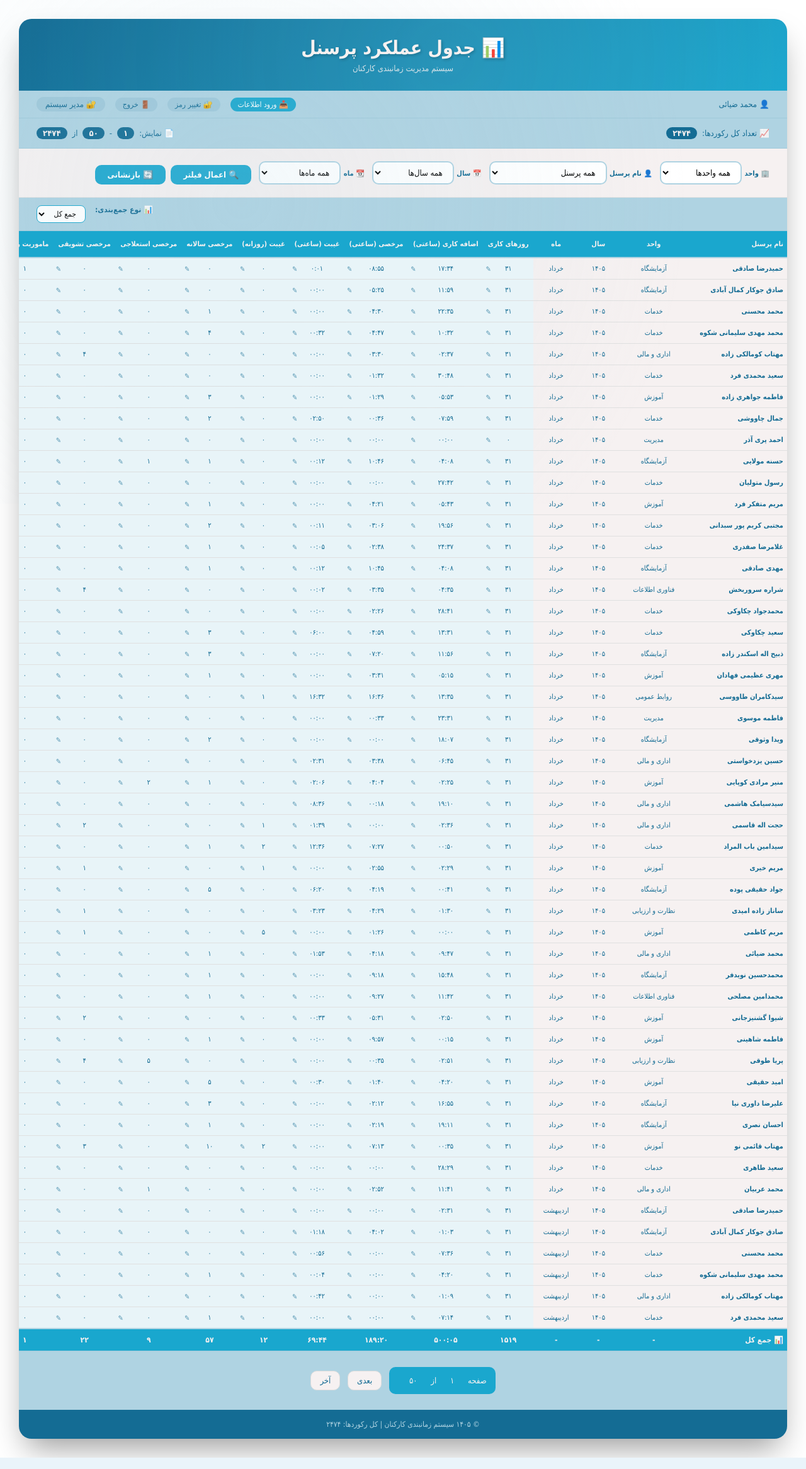
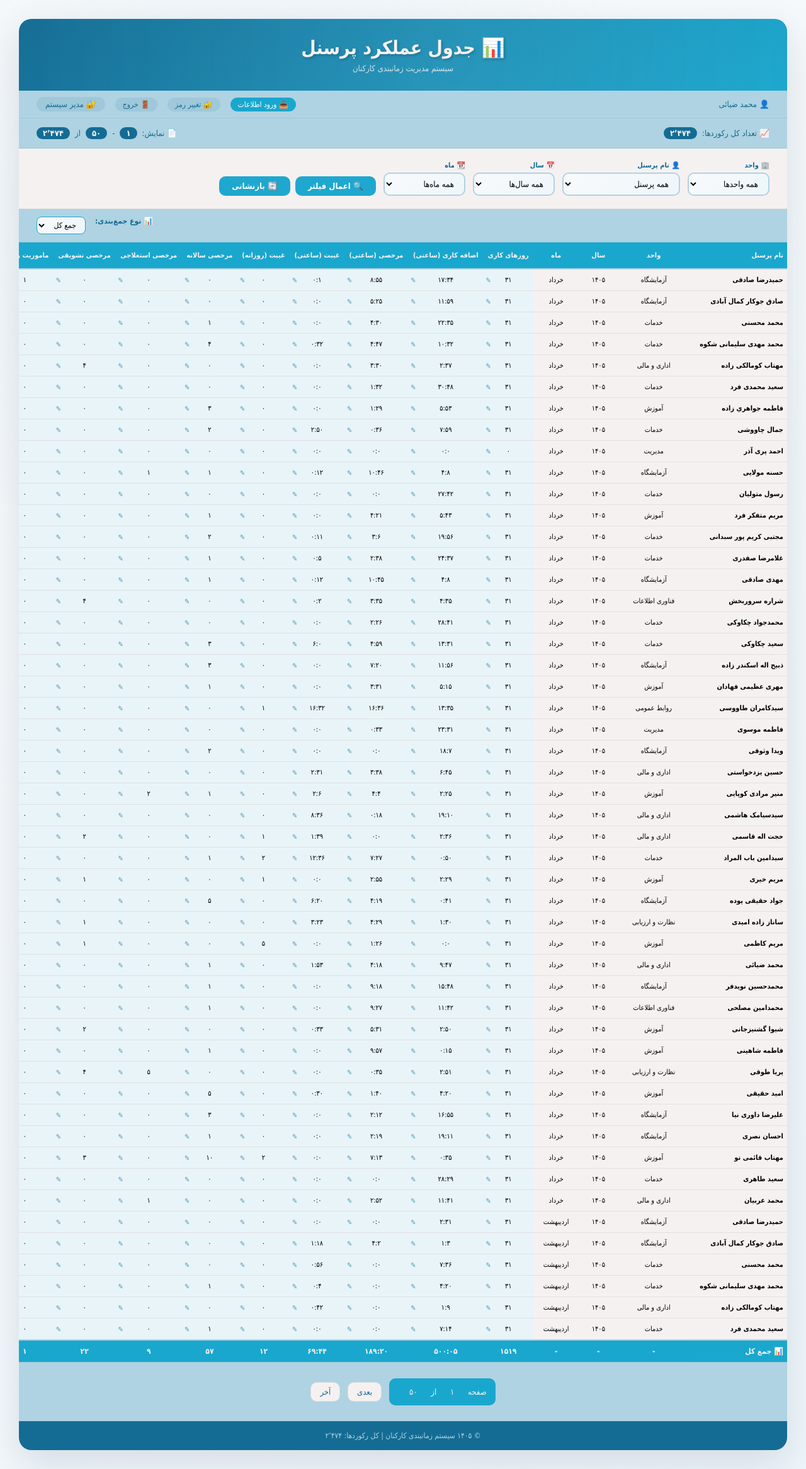
Before and after one commit to Germanzia/timetable-api, a Django app: page /dashboard/ in a window 1280 px wide. Shown: the whole page at 63% size. Run offline with Django 5.2, Linux system fonts and the light colour scheme; a user stored in the database is signed in; data comes from the database, SQL or seed files in the repository; both versions use the stored data as it was after the commit; parts of the project's set-up code (start-up, migrations or seed data) failed here and were passed over; some web fonts are replaced.

Commit message:
Still Updating

```diff
--- a/timetables/templates/performance_table_fa.html
+++ b/timetables/templates/performance_table_fa.html
@@ -18,7 +18,7 @@
 
         body {
             font-family: 'Vazir', 'BMitra', 'BYekan', 'Tahoma', 'Segoe UI', sans-serif;
-            background: white;
+            background: linear-gradient(135deg,#f8fafc 0%,#eef6fb 100%);
             min-height: 100vh;
             padding: 30px;
             position: relative;
@@ -58,7 +58,7 @@
             margin: 0 auto;
             background: #F6F1F1;
             border-radius: 20px;
-            box-shadow: 0 25px 50px -12px rgba(0, 0, 0, 0.4);
+            box-shadow: 0 20px 60px rgba(15,23,42,.12); backdrop-filter: blur(12px);
             overflow: hidden;
         }
 
@@ -185,6 +185,11 @@
             align-items: flex-end;
         }
 
+        .filter-group {
+            display: flex;
+            flex-direction: column;
+        }
+
         .filter-group label {
             font-size: 11px;
             color: #146C94;
@@ -199,7 +204,7 @@
             font-size: 13px;
             cursor: pointer;
             font-family: inherit;
-            background: white;
+            background: linear-gradient(135deg,#f8fafc 0%,#eef6fb 100%);
             min-width: 130px;
         }
 
@@ -268,7 +273,7 @@
             border: 1px solid #19A7CE;
             font-family: inherit;
             font-size: 12px;
-            background: white;
+            background: linear-gradient(135deg,#f8fafc 0%,#eef6fb 100%);
         }
 
         /* ============================================================
@@ -309,7 +314,7 @@
             text-align: center;
             font-size: 11px;
             background-color: #F6F1F1;
-            color: #146C94;
+            color: black;
             white-space: nowrap;
         }
 
@@ -501,7 +506,7 @@
             border-radius: 10px;
         }
         .table-wrapper::-webkit-scrollbar-thumb:hover {
-            background: white;
+            background: linear-gradient(135deg,#f8fafc 0%,#eef6fb 100%);
         }
 
         .persian-number {
@@ -521,7 +526,17 @@
             box-shadow: 0 4px 12px rgba(0,0,0,0.2);
             display: none;
         }
-    </style>
+
+:root{
+--primary:#0f766e;
+--secondary:#14b8a6;
+--surface:#fff;
+--border:#e5e7eb;
+}
+tbody tr{transition:all .18s ease;}
+tbody tr:hover{transform:translateY(-1px);}
+
+</style>
 </head>
 
 <body>
@@ -561,7 +576,7 @@
         <div class="filters">
             <div class="filter-group">
                 <label>🏢 واحد</label>
-                <select id="unitFilter" onchange="filterStaffByUnit()">
+                <select id="unitFilter" onchange="updateStaffDropdown()">
                     <option value="">همه واحدها</option>
                     {% for unit in unit_list %}
                     <option value="{{ unit.unit_id }}" {% if selected_unit == unit.unit_id|stringformat:"s" %}selected{% endif %}>
@@ -652,33 +667,33 @@
                     <tr data-performance-id="{{ perf.performance_id }}">
                         <td><strong>{{ perf.staff.staff_name_fa }} {{ perf.staff.staff_family_fa }}</strong></td>
                         <td>{{ perf.staff.unit.unit_name_fa|default:"-" }}</td>
-                        <td class="persian-number">{{ perf.year.year_number|default:"-" }}</td>
+                        <td class="year-number">{{ perf.year.year_number|default:"-" }}</td>
                         <td>{{ perf.month.month_name|default:"-" }}</td>
                         <!-- Admin editable fields (11 columns) -->
-                        <td class="persian-number numeric admin-editable" data-field="performance_working_days" data-performance-id="{{ perf.performance_id }}" data-raw="{{ perf.performance_working_days|default:0 }}">{{ perf.performance_working_days|default:"0" }}</td>
-                        <td class="persian-number numeric duration admin-editable" data-field="performance_hourly_overtime" data-performance-id="{{ perf.performance_id }}" data-raw="{{ perf.performance_hourly_overtime|default:'0' }}">{{ perf.performance_hourly_overtime|default:"0" }}</td>
-                        <td class="persian-number numeric duration admin-editable" data-field="performance_hourly_leave" data-performance-id="{{ perf.performance_id }}" data-raw="{{ perf.performance_hourly_leave|default:'0' }}">{{ perf.performance_hourly_leave|default:"0" }}</td>
-                        <td class="persian-number numeric duration admin-editable" data-field="performance_hourly_absence" data-performance-id="{{ perf.performance_id }}" data-raw="{{ perf.performance_hourly_absence|default:'0' }}">{{ perf.performance_hourly_absence|default:"0" }}</td>
-                        <td class="persian-number numeric admin-editable" data-field="performance_daily_absence" data-performance-id="{{ perf.performance_id }}" data-raw="{{ perf.performance_daily_absence|default:0 }}">{{ perf.performance_daily_absence|default:"0" }}</td>
-                        <td class="persian-number numeric admin-editable" data-field="performance_annual_leave" data-performance-id="{{ perf.performance_id }}" data-raw="{{ perf.performance_annual_leave|default:0 }}">{{ perf.performance_annual_leave|default:"0" }}</td>
-                        <td class="persian-number numeric admin-editable" data-field="performance_sick_leave" data-performance-id="{{ perf.performance_id }}" data-raw="{{ perf.performance_sick_leave|default:0 }}">{{ perf.performance_sick_leave|default:"0" }}</td>
-                        <td class="persian-number numeric admin-editable" data-field="performance_daily_reward_leave" data-performance-id="{{ perf.performance_id }}" data-raw="{{ perf.performance_daily_reward_leave|default:0 }}">{{ perf.performance_daily_reward_leave|default:"0" }}</td>
-                        <td class="persian-number numeric admin-editable" data-field="performance_daily_mission" data-performance-id="{{ perf.performance_id }}" data-raw="{{ perf.performance_daily_mission|default:0 }}">{{ perf.performance_daily_mission|default:"0" }}</td>
+                        <td class="numeric admin-editable" data-field="performance_working_days" data-performance-id="{{ perf.performance_id }}" data-raw="{{ perf.performance_working_days|default:0 }}">{{ perf.performance_working_days|default:"0" }}</td>
+                        <td class="numeric duration admin-editable" data-field="performance_hourly_overtime" data-performance-id="{{ perf.performance_id }}" data-raw="{{ perf.performance_hourly_overtime|default:'0' }}">{{ perf.performance_hourly_overtime|default:"0" }}</td>
+                        <td class="numeric duration admin-editable" data-field="performance_hourly_leave" data-performance-id="{{ perf.performance_id }}" data-raw="{{ perf.performance_hourly_leave|default:'0' }}">{{ perf.performance_hourly_leave|default:"0" }}</td>
+                        <td class="numeric duration admin-editable" data-field="performance_hourly_absence" data-performance-id="{{ perf.performance_id }}" data-raw="{{ perf.performance_hourly_absence|default:'0' }}">{{ perf.performance_hourly_absence|default:"0" }}</td>
+                        <td class="numeric admin-editable" data-field="performance_daily_absence" data-performance-id="{{ perf.performance_id }}" data-raw="{{ perf.performance_daily_absence|default:0 }}">{{ perf.performance_daily_absence|default:"0" }}</td>
+                        <td class="numeric admin-editable" data-field="performance_annual_leave" data-performance-id="{{ perf.performance_id }}" data-raw="{{ perf.performance_annual_leave|default:0 }}">{{ perf.performance_annual_leave|default:"0" }}</td>
+                        <td class="numeric admin-editable" data-field="performance_sick_leave" data-performance-id="{{ perf.performance_id }}" data-raw="{{ perf.performance_sick_leave|default:0 }}">{{ perf.performance_sick_leave|default:"0" }}</td>
+                        <td class="numeric admin-editable" data-field="performance_daily_reward_leave" data-performance-id="{{ perf.performance_id }}" data-raw="{{ perf.performance_daily_reward_leave|default:0 }}">{{ perf.performance_daily_reward_leave|default:"0" }}</td>
+                        <td class="numeric admin-editable" data-field="performance_daily_mission" data-performance-id="{{ perf.performance_id }}" data-raw="{{ perf.performance_daily_mission|default:0 }}">{{ perf.performance_daily_mission|default:"0" }}</td>
                         <!-- Proposed fields (Head of Unit editable - yellow) -->
-                        <td class="persian-number numeric head-editable" data-field="performance_proposed_overtime" data-performance-id="{{ perf.performance_id }}" data-raw="{{ perf.performance_proposed_overtime|default:0 }}">
+                        <td class="numeric head-editable" data-field="performance_proposed_overtime" data-performance-id="{{ perf.performance_id }}" data-raw="{{ perf.performance_proposed_overtime|default:0 }}">
                             {{ perf.performance_proposed_overtime|default:"0" }}
                         </td>
-                        <td class="persian-number numeric head-editable" data-field="performance_proposed_compensatory_timeoff" data-performance-id="{{ perf.performance_id }}" data-raw="{{ perf.performance_proposed_compensatory_timeoff|default:0 }}">
+                        <td class="numeric head-editable" data-field="performance_proposed_compensatory_timeoff" data-performance-id="{{ perf.performance_id }}" data-raw="{{ perf.performance_proposed_compensatory_timeoff|default:0 }}">
                             {{ perf.performance_proposed_compensatory_timeoff|default:"0" }}
                         </td>
                         <!-- Approved fields (Office Manager editable - green) -->
-                        <td class="persian-number numeric duration office-editable" data-field="performance_approved_hourly_leave" data-performance-id="{{ perf.performance_id }}" data-raw="{{ perf.performance_approved_hourly_leave|default:'0' }}">
+                        <td class="numeric duration office-editable" data-field="performance_approved_hourly_leave" data-performance-id="{{ perf.performance_id }}" data-raw="{{ perf.performance_approved_hourly_leave|default:'0' }}">
                             {{ perf.performance_approved_hourly_leave|default:"0" }}
                         </td>
-                        <td class="persian-number numeric office-editable" data-field="performance_approved_overtime" data-performance-id="{{ perf.performance_id }}" data-raw="{{ perf.performance_approved_overtime|default:0 }}">
+                        <td class="numeric office-editable" data-field="performance_approved_overtime" data-performance-id="{{ perf.performance_id }}" data-raw="{{ perf.performance_approved_overtime|default:0 }}">
                             {{ perf.performance_approved_overtime|default:"0" }}
                         </td>
-                        <td class="persian-number numeric office-editable" data-field="performance_approved_compensatory_timeoff" data-performance-id="{{ perf.performance_id }}" data-raw="{{ perf.performance_approved_compensatory_timeoff|default:0 }}">
+                        <td class="numeric office-editable" data-field="performance_approved_compensatory_timeoff" data-performance-id="{{ perf.performance_id }}" data-raw="{{ perf.performance_approved_compensatory_timeoff|default:0 }}">
                             {{ perf.performance_approved_compensatory_timeoff|default:"0" }}
                         </td>
                     </tr>
@@ -687,7 +702,7 @@
                         <td colspan="18" style="text-align: center; padding: 50px;">
                             😊 هیچ رکورد عملکردی یافت نشد
                         </td>
-                    <tr>
+                    </tr>
                     {% endfor %}
                 </tbody>
                 <tfoot id="summaryRow"></tfoot>
@@ -725,6 +740,7 @@
         // ============================================================
         // DATA & UTILITIES
         // ============================================================
+        // Store all staff data for dynamic filtering
         const allStaffData = [
             {% for staff in all_staff_list %}
             { id: '{{ staff.staff_id }}', name: '{{ staff.staff_name_fa }} {{ staff.staff_family_fa }}', unitId: '{{ staff.unit_id }}' },
@@ -749,43 +765,76 @@
             return String(input).replace(/\d/g, d => persianMap[d]);
         }
 
-        // ============================================================
-        // NUMBER CONVERSION
-        // ============================================================
-        function convertAllNumbersToPersian() {
-            // Stats, page, footer numbers
+        // Formatter with comma (for stats, page, footer)
+        const faFormatter = new Intl.NumberFormat('fa-IR');
+        // Formatter without comma (for years)
+        const faFormatterNoComma = new Intl.NumberFormat('fa-IR', { useGrouping: false });
+
+        function convertToPersianNumbers() {
+            // Convert stats numbers (with commas)
             document.querySelectorAll('.stats-number, .page-number, .footer-number').forEach(el => {
                 if (el.innerText && /\d/.test(el.innerText)) {
-                    el.innerText = toPersianNumber(el.innerText);
+                    let num = parseInt(el.innerText.replace(/,/g, ''));
+                    if (!isNaN(num)) {
+                        el.innerText = faFormatter.format(num);
+                    }
                 }
             });
 
-            // Year dropdown
+            // Convert year numbers in dropdown (no commas)
             document.querySelectorAll('#yearFilter option').forEach(el => {
                 if (el.innerText && /\d/.test(el.innerText) && el.innerText !== 'همه سال‌ها') {
-                    el.innerText = toPersianNumber(el.innerText);
+                    let num = parseInt(el.innerText.replace(/,/g, ''));
+                    if (!isNaN(num)) {
+                        el.innerText = faFormatterNoComma.format(num);
+                    }
                 }
             });
 
-            // Pagination numbers
-            document.querySelectorAll('.pagination a, .pagination span').forEach(el => {
-                if (el.innerText && /\d/.test(el.innerText) && !el.innerText.includes('اول') && !el.innerText.includes('قبلی') && !el.innerText.includes('بعدی') && !el.innerText.includes('آخر')) {
-                    el.innerText = toPersianNumber(el.innerText);
+            // Convert year numbers in table (no commas)
+            document.querySelectorAll('.year-number').forEach(el => {
+                if (el.innerText && /\d/.test(el.innerText) && el.innerText !== '-') {
+                    let num = parseInt(el.innerText.replace(/,/g, ''));
+                    if (!isNaN(num)) {
+                        el.innerText = faFormatterNoComma.format(num);
+                    }
                 }
             });
 
-            // Table numbers
-            document.querySelectorAll('.persian-number').forEach(el => {
-                if (el.innerText && /\d/.test(el.innerText) && el.innerText !== '-') {
-                    if (el.classList.contains('duration')) {
-                        const parts = el.innerText.split(':');
+            // Convert pagination numbers (keep commas)
+            document.querySelectorAll('.pagination a, .pagination span').forEach(el => {
+                if (el.innerText && /\d/.test(el.innerText) && !el.innerText.includes('اول') && !el.innerText.includes('قبلی') && !el.innerText.includes('بعدی') && !el.innerText.includes('آخر')) {
+                    let num = parseInt(el.innerText.replace(/,/g, ''));
+                    if (!isNaN(num)) {
+                        el.innerText = faFormatter.format(num);
+                    }
+                }
+            });
+
+            // Convert table body numbers (keep commas for numbers, no commas for years already done)
+            document.querySelectorAll('#performanceTable tbody td').forEach(td => {
+                // Skip year-number cells (already converted)
+                if (td.classList.contains('year-number')) return;
+
+                if (td.innerText && /\d/.test(td.innerText) && td.innerText !== '-') {
+                    if (td.classList.contains('duration') && td.innerText.includes(':')) {
+                        const parts = td.innerText.split(':');
                         if (parts.length === 2) {
-                            el.innerText = toPersianNumber(parts[0]) + ':' + toPersianNumber(parts[1]);
-                        } else {
-                            el.innerText = toPersianNumber(el.innerText);
+                            let hourNum = parseInt(parts[0].replace(/,/g, ''));
+                            let minNum = parseInt(parts[1].replace(/,/g, ''));
+                            if (!isNaN(hourNum) && !isNaN(minNum)) {
+                                td.innerText = faFormatterNoComma.format(hourNum) + ':' + faFormatterNoComma.format(minNum);
+                            }
                         }
                     } else {
-                        el.innerText = toPersianNumber(el.innerText);
+                        let num = parseFloat(td.innerText.replace(/,/g, ''));
+                        if (!isNaN(num)) {
+                            if (Number.isInteger(num)) {
+                                td.innerText = faFormatter.format(num);
+                            } else {
+                                td.innerText = faFormatter.format(num);
+                            }
+                        }
                     }
                 }
             });
@@ -794,16 +843,19 @@
         // ============================================================
         // DYNAMIC STAFF FILTER (Admin and Office Manager)
         // ============================================================
-        function filterStaffByUnit() {
+        function updateStaffDropdown() {
             const userPosition = {{ user_position|default:0 }};
-            // Apply for Admin (1) and Office Manager (2)
+            // Only apply for Admin (1) and Office Manager (2)
             if (userPosition !== 1 && userPosition !== 2) return;
 
             const selectedUnit = document.getElementById('unitFilter').value;
             const staffSelect = document.getElementById('staffFilter');
-            const currentSelectedValue = staffSelect.value;
+            const currentStaffValue = staffSelect.value;
 
+            // Clear and rebuild staff dropdown
             staffSelect.innerHTML = '<option value="">همه پرسنل</option>';
+
+            // Filter staff based on selected unit
             const filteredStaff = selectedUnit === '' ? allStaffData : allStaffData.filter(s => s.unitId === selectedUnit);
 
             filteredStaff.forEach(staff => {
@@ -813,8 +865,9 @@
                 staffSelect.appendChild(option);
             });
 
-            if (currentSelectedValue && filteredStaff.some(s => s.id === currentSelectedValue)) {
-                staffSelect.value = currentSelectedValue;
+            // Restore previously selected value if it exists in filtered list
+            if (currentStaffValue && filteredStaff.some(s => s.id === currentStaffValue)) {
+                staffSelect.value = currentStaffValue;
             }
         }
 
@@ -897,7 +950,7 @@
 
             document.getElementById('summaryRow').innerHTML = `<tr class="summary-row">${summaryCells.join('')}</tr>`;
 
-            // Apply Persian numbers to summary row
+            // Convert summary row numbers to Persian
             document.querySelectorAll('#summaryRow td').forEach(td => {
                 if (td.innerText && /\d/.test(td.innerText)) {
                     if (td.innerText.includes(':')) {
@@ -996,6 +1049,7 @@
                                     this.innerText = toPersianNumber(newValue || '0');
                                     showToast('✓ ذخیره شد', 'success');
                                     calculateSummary();
+                                    convertToPersianNumbers();
                                 } else {
                                     this.innerText = currentValue;
                                     showToast('❌ خطا: ' + (data.error || 'مجوز ویرایش ندارید'), 'error');
@@ -1043,6 +1097,7 @@
                                     this.innerText = toPersianNumber(newValue || '0');
                                     showToast('✓ ذخیره شد', 'success');
                                     calculateSummary();
+                                    convertToPersianNumbers();
                                 } else {
                                     this.innerText = currentValue;
                                     showToast('❌ خطا: ' + (data.error || 'مجوز ویرایش ندارید'), 'error');
@@ -1090,6 +1145,7 @@
                                     this.innerText = toPersianNumber(newValue || '0');
                                     showToast('✓ ذخیره شد', 'success');
                                     calculateSummary();
+                                    convertToPersianNumbers();
                                 } else {
                                     this.innerText = currentValue;
                                     showToast('❌ خطا: ' + (data.error || 'مجوز ویرایش ندارید'), 'error');
@@ -1111,9 +1167,10 @@
         // INITIALIZATION
         // ============================================================
         document.addEventListener('DOMContentLoaded', () => {
-            convertAllNumbersToPersian();
+            convertToPersianNumbers();
             makeEditable();
             calculateSummary();
+            updateStaffDropdown(); // Initialize staff dropdown based on selected unit
             document.getElementById('summaryType').addEventListener('change', () => calculateSummary());
         });
     </script>
--- a/timetables/urls.py
+++ b/timetables/urls.py
@@ -41,6 +41,8 @@ urlpatterns = [
     path('import-performance/', views.import_performance_page, name='import_performance'),
     path('update-performance/', views.update_performance_field, name='update_performance'),
     path('debug-user/', views.debug_user, name='debug_user'),
+    path('change-password/', views.change_password_page, name='change_password'),
+    path('change-password-api/', views.change_password_api, name='change_password_api'),
     # Include all API router endpoints
     path('', include(router.urls)),
 ]
```
Also changed, not shown: timetables/templates/change_password.html (+57 -53 lines), db.sqlite3.
